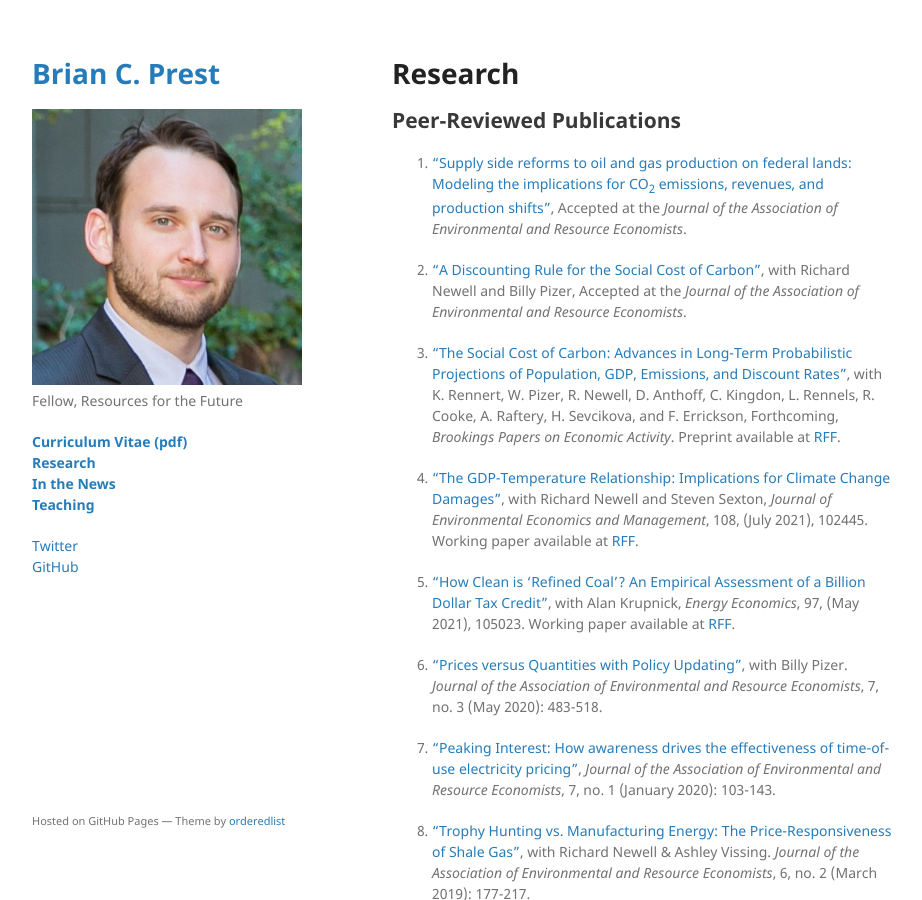
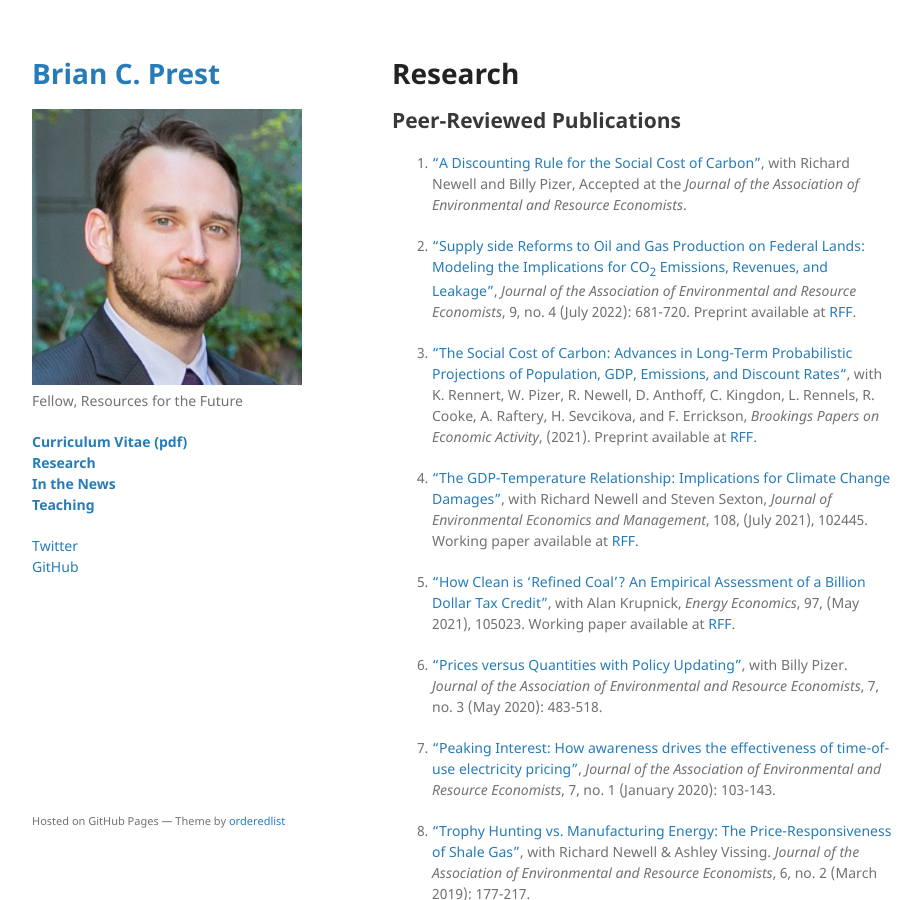
Before and after one commit to bprest/bprest.github.io, a Jekyll site: the page built from research.md, in a window 1280 px wide and 900 px high. Shown: the whole window, without its empty margins (178-1100 px from the left). Built offline with Jekyll 4.4.1, drawn with Linux system fonts in a browser that asks for light colours; our own code applies the rules of GitHub Pages for plain Markdown files.

Commit message:
update pubs

```diff
--- a/research.md
+++ b/research.md
@@ -6,11 +6,11 @@ layout: default
 
 ## Peer-Reviewed Publications
 
-1. [“Supply side reforms to oil and gas production on federal lands: Modeling the implications for CO<sub>2</sub> emissions, revenues, and production shifts”](https://www.rff.org/publications/working-papers/supply-side-reforms-oil-and-gas-production-federal-lands/), Accepted at the _Journal of the Association of Environmental and Resource Economists_.
-
 1. [“A Discounting Rule for the Social Cost of Carbon”](https://www.rff.org/publications/working-papers/a-discounting-rule-for-the-social-cost-of-carbon/), with Richard Newell and Billy Pizer, Accepted at the _Journal of the Association of Environmental and Resource Economists_.
 
-1. ["The Social Cost of Carbon: Advances in Long-Term Probabilistic Projections of Population, GDP, Emissions, and Discount Rates"](https://www.brookings.edu/wp-content/uploads/2021/09/Social-Cost-of-Carbon_Conf-Draft.pdf), with K. Rennert, W. Pizer, R. Newell, D. Anthoff, C. Kingdon, L. Rennels, R. Cooke, A. Raftery, H. Sevcikova, and F. Errickson, Forthcoming, _Brookings Papers on Economic Activity_. Preprint available at [RFF](https://www.rff.org/publications/working-papers/the-social-cost-of-carbon-advances-in-long-term-probabilistic-projections-of-population-gdp-emissions-and-discount-rates/).
+1. [“Supply side Reforms to Oil and Gas Production on Federal Lands: Modeling the Implications for CO<sub>2</sub> Emissions, Revenues, and Leakage”](https://www.journals.uchicago.edu/doi/10.1086/718963), _Journal of the Association of Environmental and Resource Economists_, 9, no. 4 (July 2022): 681-720. Preprint available at [RFF](https://www.rff.org/publications/working-papers/supply-side-reforms-oil-and-gas-production-federal-lands/).
+
+1. [“The Social Cost of Carbon: Advances in Long-Term Probabilistic Projections of Population, GDP, Emissions, and Discount Rates“](https://www.brookings.edu/bpea-articles/the-social-cost-of-carbon/), with K. Rennert, W. Pizer, R. Newell, D. Anthoff, C. Kingdon, L. Rennels, R. Cooke, A. Raftery, H. Sevcikova, and F. Errickson, _Brookings Papers on Economic Activity_, (2021). Preprint available at [RFF](https://www.rff.org/publications/working-papers/the-social-cost-of-carbon-advances-in-long-term-probabilistic-projections-of-population-gdp-emissions-and-discount-rates/).
 
 1. [“The GDP-Temperature Relationship: Implications for Climate Change Damages”](https://www.sciencedirect.com/science/article/abs/pii/S0095069621000280), with Richard Newell and Steven Sexton, _Journal of Environmental Economics and Management_, 108, (July 2021), 102445. Working paper available at [RFF](https://www.rff.org/publications/working-papers/the-gdp-temperature-relationship-implications-for-climate-change-damages/).
 
```
